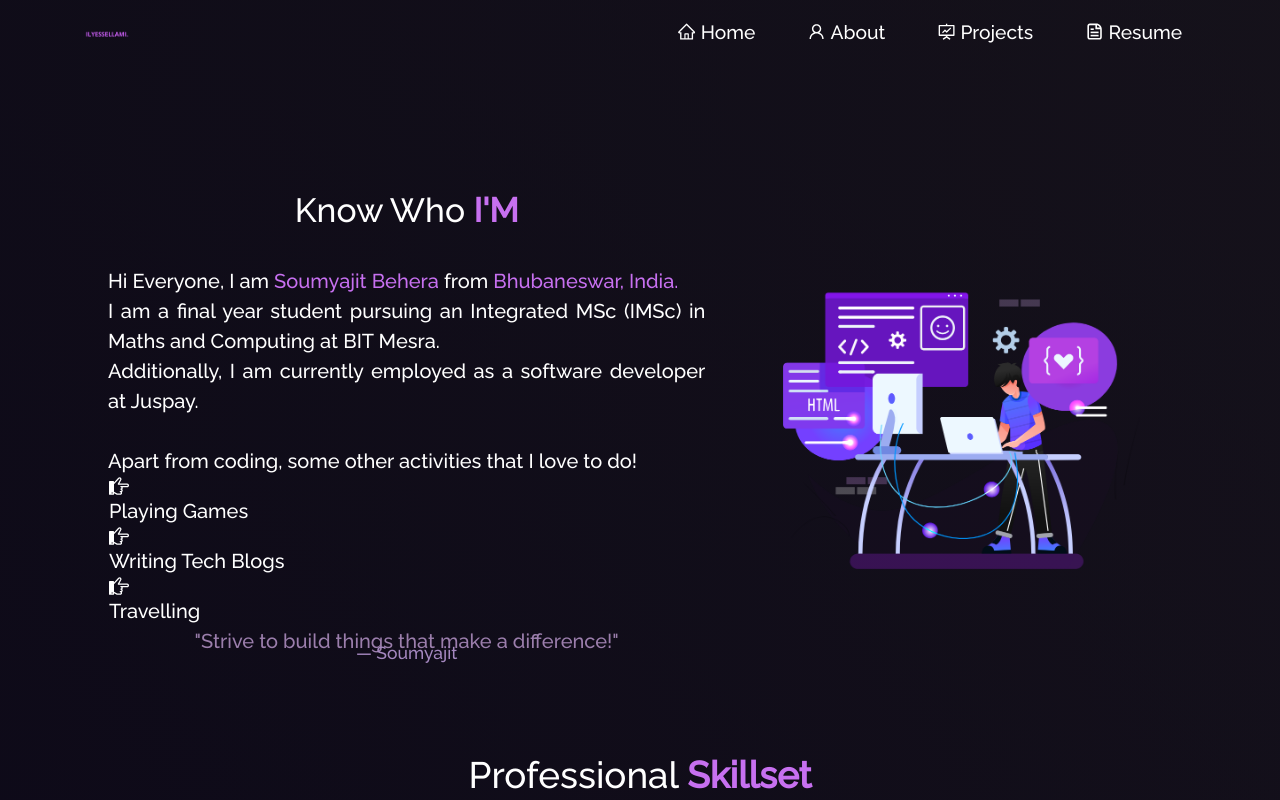
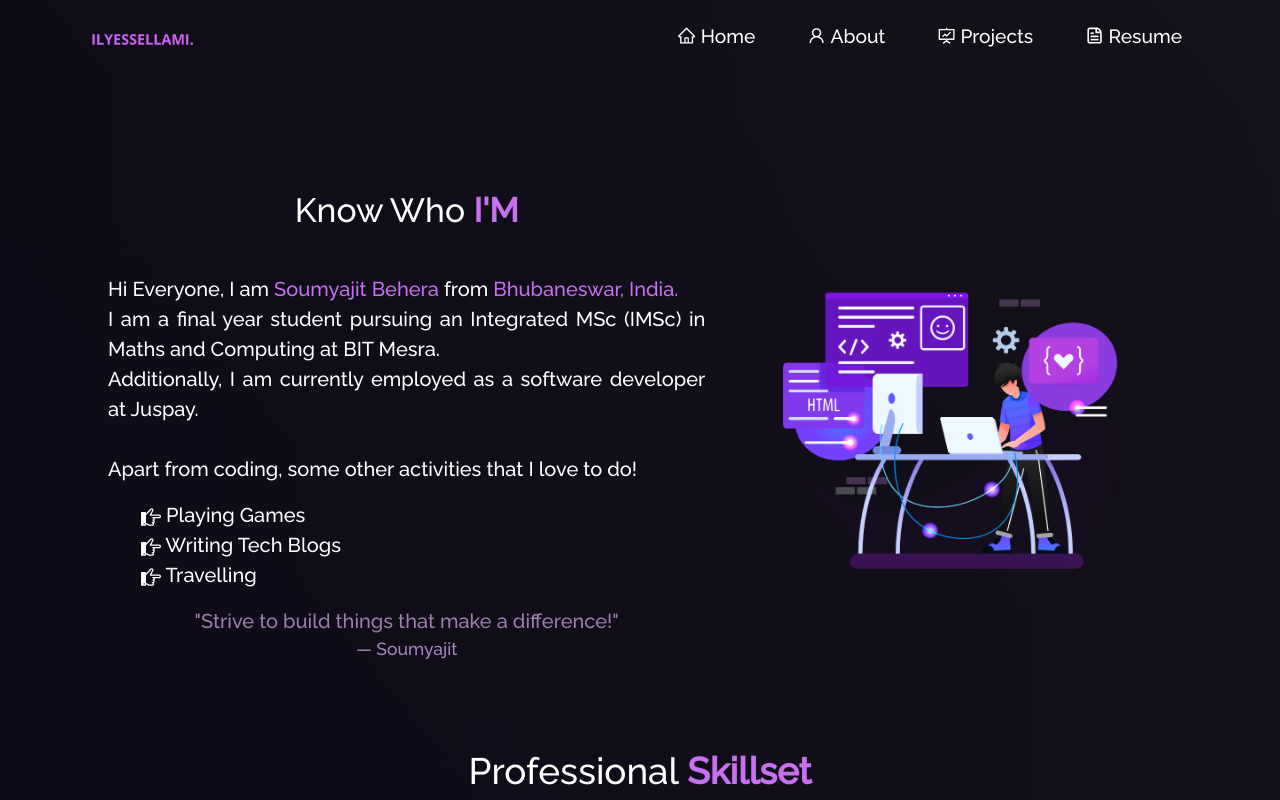
Before and after one commit to ilyess04/My-portfolio-website, a React (Create React App) app: page /about in a window 1280 px wide. Shown: the top 800 px of the page. Built offline with nearby package versions, Linux system fonts and the light colour scheme.

Commit message:
delete unused tailwind css

```diff
--- a/package.json
+++ b/package.json
@@ -52,7 +52,6 @@
     ]
   },
   "devDependencies": {
-    "@types/redux-logger": "^3.0.9",
-    "tailwindcss": "^3.3.3"
+    "@types/redux-logger": "^3.0.9"
   }
 }
--- a/src/styles/main.scss
+++ b/src/styles/main.scss
@@ -9,10 +9,6 @@
 @import './components/projects/Projects.scss';
 @import './components/resume/Resume.scss';
 @import './components/about/About.scss';
-
-@tailwind base;
-@tailwind components;
-@tailwind utilities;
 
 body {
     margin: 0;
@@ -127,46 +123,16 @@ button:focus {
     border-radius: 12px;
 }
 
-/* Handle on hover */
-::-webkit-scrollbar-thumb:hover {
-    background: rgba(222, 130, 235, 0.911);
-    border-radius: 12px;
+.logo {
+    height: 3.4em !important;
+    width: auto !important;
 }
-.App {
-    text-align: center;
-  }
 
-  .App-logo {
-    height: 40vmin;
-    pointer-events: none;
-  }
+.navbar {
+    padding: 0px !important;
+}
 
-  @media (prefers-reduced-motion: no-preference) {
-    .App-logo {
-      animation: App-logo-spin infinite 20s linear;
-    }
-  }
+.navbar-toggler:not(.collapsed) span:nth-child(1) {
 
-  .App-header {
-    background-color: #282c34;
-    min-height: 100vh;
-    display: flex;
-    flex-direction: column;
-    align-items: center;
-    justify-content: center;
-    font-size: calc(10px + 2vmin);
-    color: white;
-  }
-
-  .App-link {
-    color: #61dafb;
-  }
-
-  @keyframes App-logo-spin {
-    from {
-      transform: rotate(0deg);
-    }
-    to {
-      transform: rotate(360deg);
-    }
-  }
+    position: static !important;
+}
--- a/tailwind.config.js
+++ /dev/null
@@ -1,10 +0,0 @@
-/** @type {import('tailwindcss').Config} */
-module.exports = {
-  content: [
-    "./src/**/*.{js,jsx,ts,tsx}",
-  ],
-  theme: {
-    extend: {},
-  },
-  plugins: [],
-}
```
